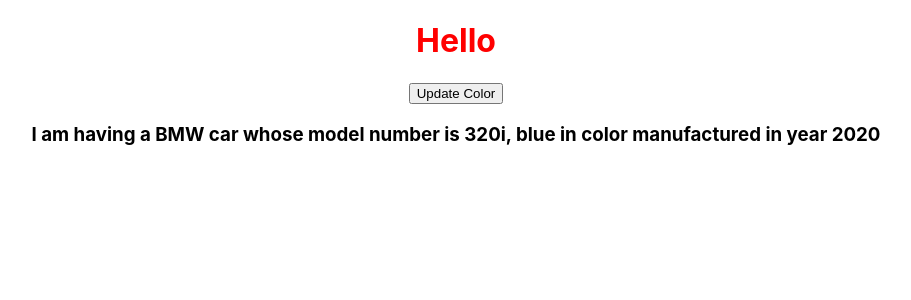
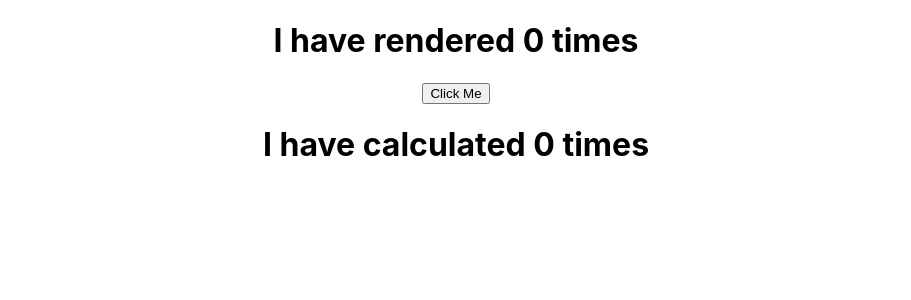
Before and after one commit to sanjaydambal/hooks, a React (Create React App) app: page / in a window 1280 px wide. Shown: the top 300 px of the page, without its empty margins (184-1095 px from the left). Built offline with nearby package versions, Linux system fonts and the light colour scheme.

Commit message:
understood the concept of useEffect

```diff
--- a/src/App.js
+++ b/src/App.js
@@ -1,11 +1,14 @@
 
 import './App.css';
-import Usestate from './Usestate';
+import Useeffect2 from './Useeffect2';
+
+// import Usestate from './Usestate';
 
 function App() {
   return (
     <div className="App">
-      <Usestate/>
+      {/* <Usestate/> */}
+      <Useeffect2/>
     </div>
   );
 }
--- /dev/null
+++ b/src/Useeffect2.js
@@ -0,0 +1,20 @@
+import React, { useEffect, useState } from 'react';
+
+const Useeffect2 = () => {
+    const [count, setCount] = useState(0);
+    const[calculate, setCalculate] = useState(0);
+
+    useEffect(() => {
+     setCalculate(()=>count*2);
+    });
+
+    return (
+        <div>
+            <h1>I have rendered {count} times</h1>
+            <button type='button' onClick={() => setCount(count =>count + 1)}>Click Me</button>
+            <h1>I have calculated {calculate} times</h1>
+        </div>
+    );
+}
+
+export default Useeffect2;
```
